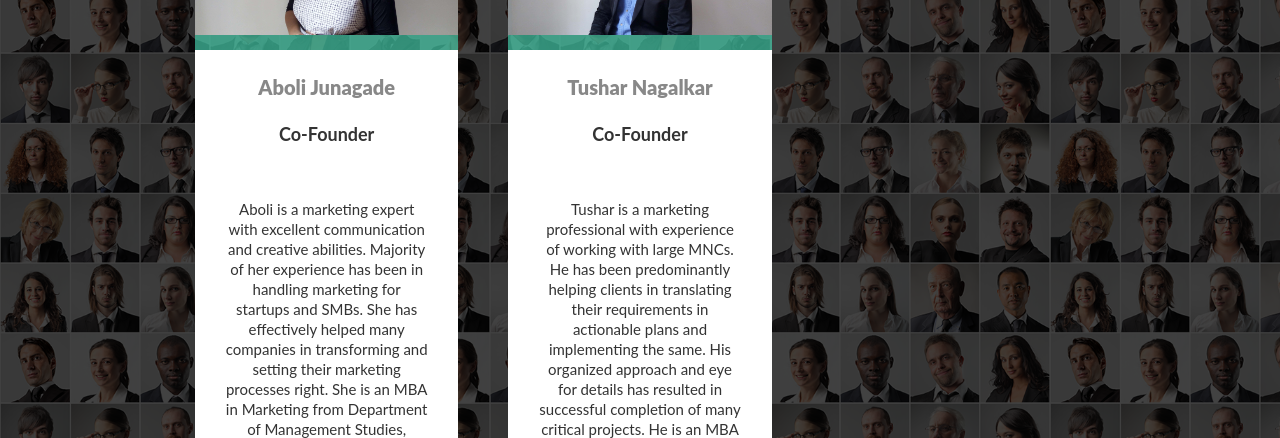
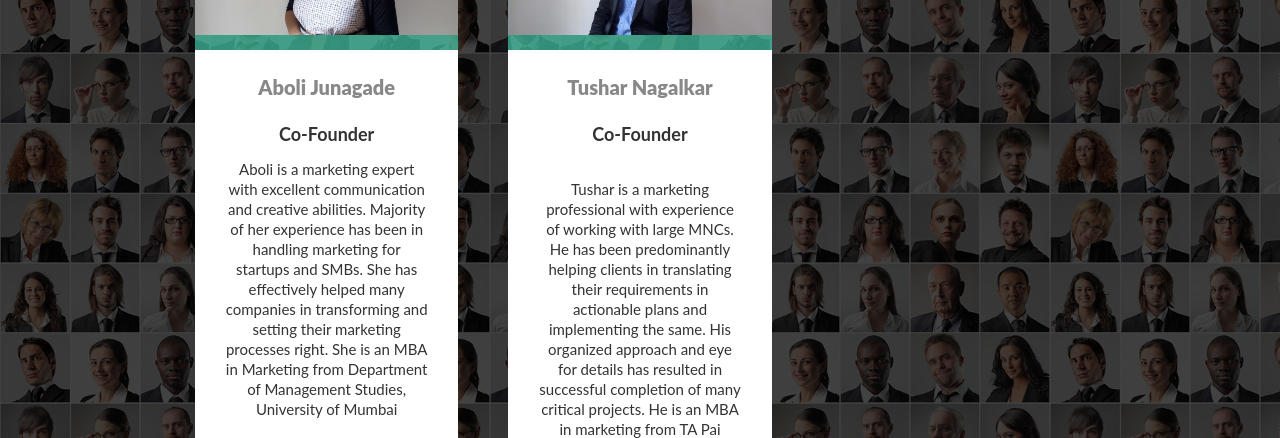
Before and after one commit to monksinha/45DegreesWebsite-GithubPages, a plain HTML site: page index.html in a window 1280 px wide. Shown: the part 4250-4688 px from the top of the page. Drawn offline with Linux system fonts and the light colour scheme; a script that the page names is missing.

Commit message:
Update index.html

```diff
--- a/index.html
+++ b/index.html
@@ -698,7 +698,7 @@ We believe that in today’s competitive world marketing is the backbone for the
                 </div>
                 <div class="team-des">
                   <h4 class="team-name">Aboli Junagade</h4>
-			<div class="team-name-des"><h3>Co-Founder</h3></br> </br>
+			<div class="team-name-des"><h3>Co-Founder</h3>
 			Aboli is a marketing expert with excellent communication and creative abilities. Majority of her experience has been in handling marketing for startups and SMBs. She has effectively helped many companies in transforming and setting their marketing processes right. She is an MBA in Marketing from Department of Management Studies, University of Mumbai
 
 	              </div>
@@ -731,7 +731,7 @@ We believe that in today’s competitive world marketing is the backbone for the
                 </div>
                 <div class="team-des">
                   <h4 class="team-name">Tushar Nagalkar</h4>
-			<div class="team-name-des"><h3>Co-Founder</h3></br></br>
+			<div class="team-name-des"><h3>Co-Founder</h3></br>
                         Tushar is a marketing professional with experience of working with large MNCs. He has been predominantly helping clients in translating their requirements in actionable plans and implementing the same. His organized approach and eye for details has resulted in successful completion of many critical projects. He is an MBA in marketing from TA Pai Management Institute, Manipal
 
 
@@ -925,6 +925,9 @@ We believe that in today’s competitive world marketing is the backbone for the
 			45 Degrees Marketing Services
 			</center>
 		</font>
+
+		</br>
+
           <div class="footer-social">
             <div class="fotter-social-wrap" align="center">
               <a href="https://www.facebook.com/45degreesbrand"><img class="fotter-social" src="images/social/Facebook.png" alt="52dd249c929b601f5400054c_Facebook.png"></a>
```
